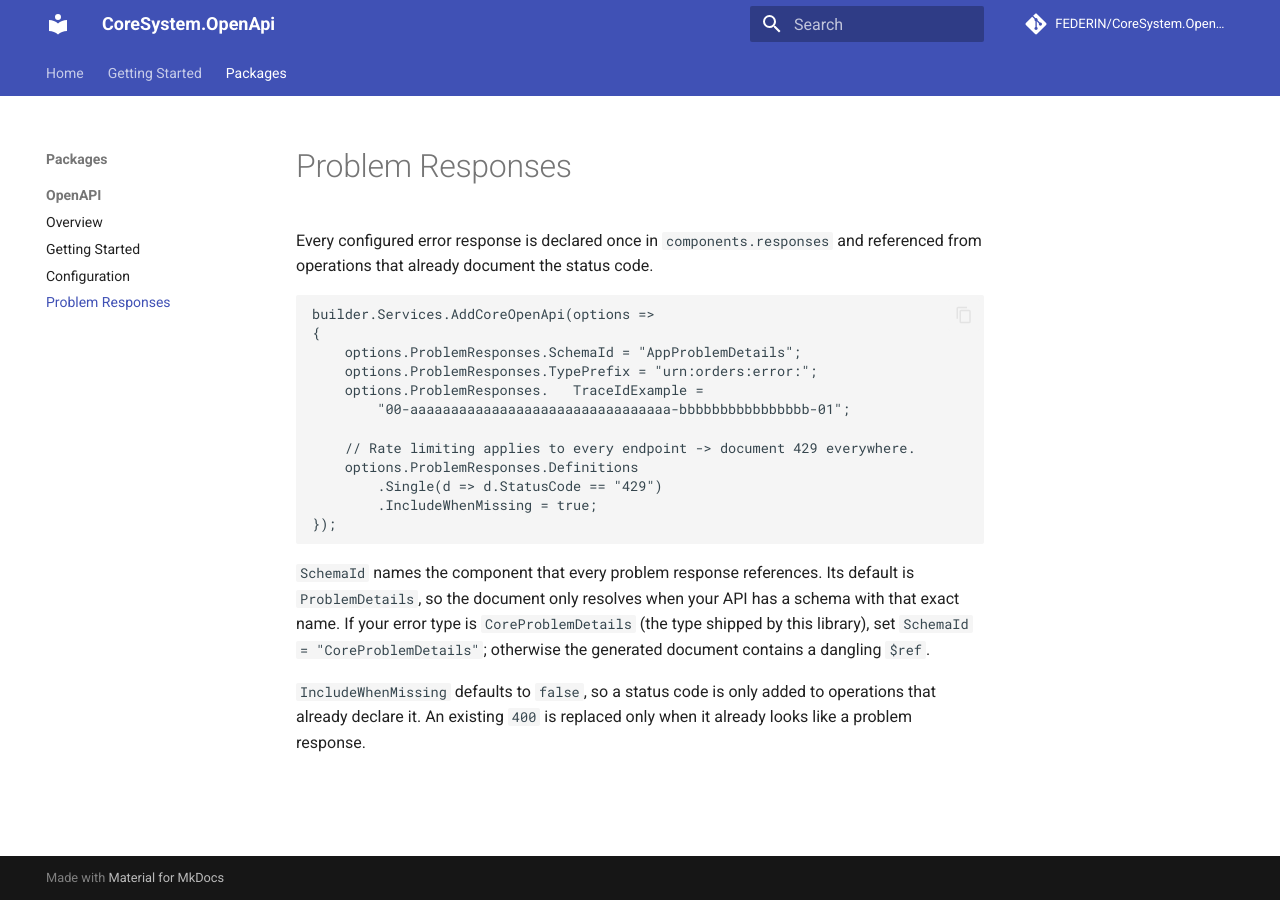
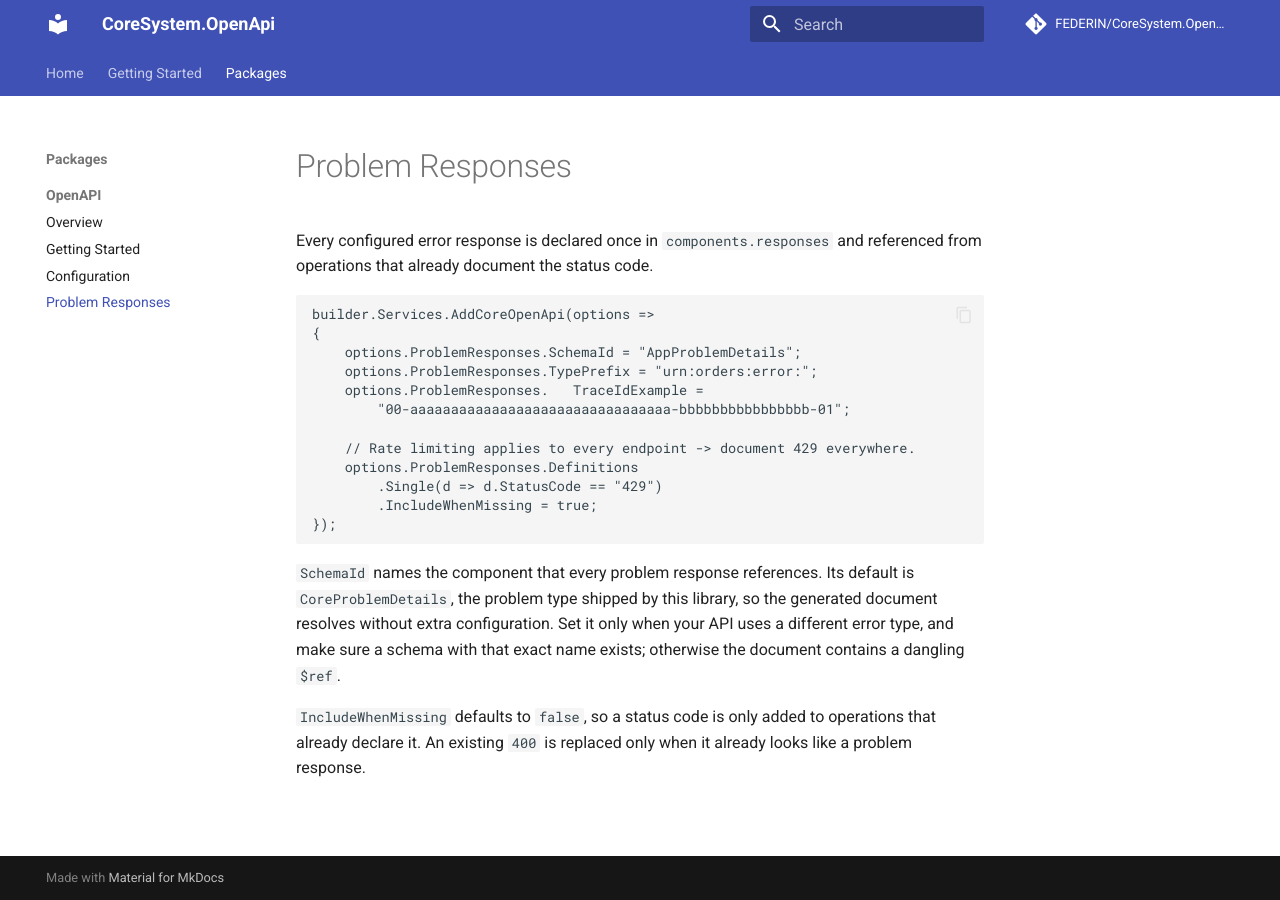
Before and after one commit to FEDERIN/CoreSystem.OpenApi, an MkDocs documentation site: the page built from docs/OpenApi/ProblemResponses.md, in a window 1280 px wide. Built offline with MkDocs 1.6.1 and Material for MkDocs 9.7.7, drawn with Linux system fonts in a browser that asks for light colours; comment, search, counter and statistics services are not loaded.

Commit message:
feat(openapi): default problem schema to CoreProblemDetails
The default ProblemResponses.SchemaId pointed to a ProblemDetails
component that the library does not generate, leaving every problem
response with a dangling $ref. CoreProblemDetails is the problem type
shipped by this library, so it is now the default, and it is recognized
as a problem schema by default as well.

Behavior change: consumers that relied on the previous default must set
SchemaId = "ProblemDetails" explicitly.

````diff
--- a/docs/OpenApi/ProblemResponses.md
+++ b/docs/OpenApi/ProblemResponses.md
@@ -19,10 +19,10 @@ builder.Services.AddCoreOpenApi(options =>
 ```
 
 `SchemaId` names the component that every problem response references. Its default
-is `ProblemDetails`, so the document only resolves when your API has a schema with that
-exact name. If your error type is `CoreProblemDetails` (the type shipped by this
-library), set `SchemaId = "CoreProblemDetails"`; otherwise the generated document
-contains a dangling `$ref`.
+is `CoreProblemDetails`, the problem type shipped by this library, so the generated
+document resolves without extra configuration. Set it only when your API uses a
+different error type, and make sure a schema with that exact name exists; otherwise
+the document contains a dangling `$ref`.
 
 `IncludeWhenMissing` defaults to `false`, so a status code is only added to
 operations that already declare it. An existing `400` is replaced only when it
````
Also changed, not shown: 1 other file.
